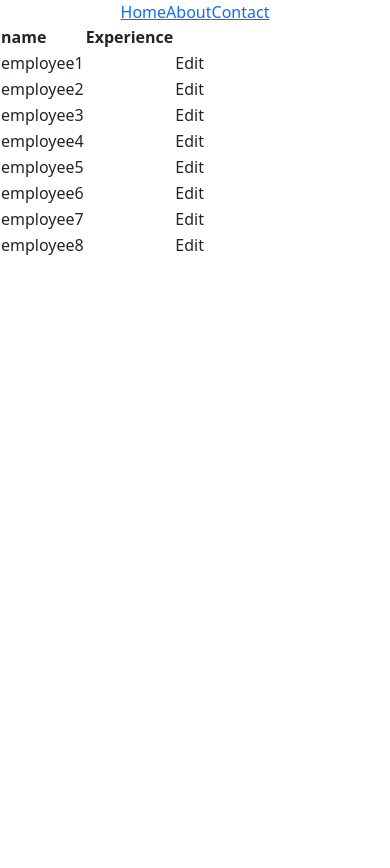
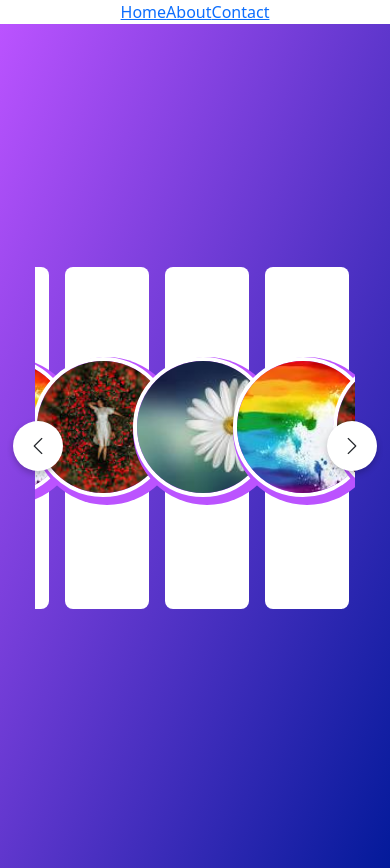
Before and after one commit to tirupathi2219/my-react-app-repo, a React (Create React App) app: page /about in a window 390 px wide. Before the commit the page ends 844 px from the top, so only its background shows below. Built offline with nearby package versions, Linux system fonts and the light colour scheme.

Commit message:
infiniteCarousel

```diff
--- /dev/null
+++ b/src/About.css
@@ -0,0 +1,119 @@
+/* Import Google font - Poppins */
+@import url('https://fonts.googleapis.com/css2?family=Poppins:wght@400;500;600&display=swap');
+* {
+  margin: 0;
+  padding: 0;
+  box-sizing: border-box;
+  font-family: "Poppins", sans-serif;
+}
+body {
+  display: flex;
+  padding: 0 35px;
+  align-items: center;
+  justify-content: center;
+  min-height: 100vh;
+  background: linear-gradient(to left top, #031A9A, #8B53FF);
+}
+.wrapper {
+  max-width: 1100px;
+  width: 100%;
+  position: relative;
+}
+.wrapper i {
+  top: 50%;
+  height: 50px;
+  width: 50px;
+  cursor: pointer;
+  font-size: 1.25rem;
+  position: absolute;
+  text-align: center;
+  line-height: 50px;
+  background: #fff;
+  border-radius: 50%;
+  box-shadow: 0 3px 6px rgba(0,0,0,0.23);
+  transform: translateY(-50%);
+  transition: transform 0.1s linear;
+}
+.wrapper i:active{
+  transform: translateY(-50%) scale(0.85);
+}
+.wrapper i:first-child{
+  left: -22px;
+}
+.wrapper i:last-child{
+  right: -22px;
+}
+.wrapper .carousel{
+  display: grid;
+  grid-auto-flow: column;
+  grid-auto-columns: calc((100% / 3) - 12px);
+  overflow-x: auto;
+  scroll-snap-type: x mandatory;
+  gap: 16px;
+  border-radius: 8px;
+  scroll-behavior: smooth;
+  scrollbar-width: none;
+}
+.carousel::-webkit-scrollbar {
+  display: none;
+}
+.carousel.no-transition {
+  scroll-behavior: auto;
+}
+.carousel.dragging {
+  scroll-snap-type: none;
+  scroll-behavior: auto;
+}
+.carousel.dragging .card {
+  cursor: grab;
+  user-select: none;
+}
+.carousel :where(.card, .img) {
+  display: flex;
+  justify-content: center;
+  align-items: center;
+}
+.carousel .card {
+  scroll-snap-align: start;
+  height: 342px;
+  list-style: none;
+  background: #fff;
+  cursor: pointer;
+  padding-bottom: 15px;
+  flex-direction: column;
+  border-radius: 8px;
+}
+.carousel .card .img {
+  background: #8B53FF;
+  height: 148px;
+  width: 148px;
+  border-radius: 50%;
+}
+.card .img img {
+  width: 140px;
+  height: 140px;
+  border-radius: 50%;
+  object-fit: cover;
+  border: 4px solid #fff;
+}
+.carousel .card h2 {
+  font-weight: 500;
+  font-size: 1.56rem;
+  margin: 30px 0 5px;
+}
+.carousel .card span {
+  color: #6A6D78;
+  font-size: 1.31rem;
+}
+
+@media screen and (max-width: 900px) {
+  .wrapper .carousel {
+    grid-auto-columns: calc((100% / 2) - 9px);
+  }
+}
+
+@media screen and (max-width: 600px) {
+  .wrapper .carousel {
+    grid-auto-columns: 100%;
+  }
+}
--- a/src/About.jsx
+++ b/src/About.jsx
@@ -1,30 +1,69 @@
-import { useEffect, useState } from "react";
+import styles from './About.module.scss'
+import 'bootstrap-icons/font/bootstrap-icons.css'
 
+import p1 from './assets/flower.jpg'
+import p2 from './assets/paint.jpg'
+import p3 from './assets/6.jpg'
+import { useEffect } from 'react'
 export default function About() {
-    const [tdata, setTdata] = useState([])
-    const [mName, setmName] = useState('')
-    const [mExp, setmExp] = useState('')
-    const [isEdit, setisEdit] = useState(tdata && tdata.map(()=> false ))
+    const arr = [p1, p2, p3]
+    let arrowicons, carousel, firstcardWidth
     useEffect(() => {
-        fetch("mockdata.json")
-            .then(resp => resp.json())
-            .then(data => { setTdata(data.data) })
-    }, [])
-    const handleEdit = (index, evt) => {
-        console.log('14==',isEdit);
+        carousel = document.querySelector(`.${styles.carousel}`)
+        arrowicons = document.querySelectorAll(`.${styles.wrapper} i`)
+        firstcardWidth = carousel.querySelector(`.${styles.card}`).offsetWidth;
+        const carouselChildren = [...carousel.children]
+        //get the number of cards that can fit in the carousel at once
+        let cardPerView = Math.round(carousel.offsetWidth / firstcardWidth)
 
-    }
-    console.log('11==', tdata);
+        //insert copies of the first few cards to begining of carousel for infinite scrolling
+        carouselChildren.slice(-cardPerView).reverse().forEach((card) =>{
+            carousel.insertAdjacentHTML("afterbegin", card.outerHTML);
+
+        })
+        //  //insert copies of the last few cards to begining of carousel for infinite scrolling
+         carouselChildren.slice(0, cardPerView).reverse().forEach((card) =>{
+            carousel.insertAdjacentHTML("beforeend", card.outerHTML);
+
+        })
+        arrowicons.forEach((icon) => {
+            icon.addEventListener("click", () => {
+                carousel.scrollLeft += icon.id === "left" ? -firstcardWidth : firstcardWidth;
+            })
+        })
+
+        const infiniteScroll = () => {
+            console.log('36==',carousel.scrollLeft);
+            if(Math.ceil(carousel.scrollLeft)-32 === 0) {
+                console.log("reahed left");
+                carousel.classList.add("no-transition");
+                carousel.scrollLeft = carousel.scrollWidth - (2 * carousel.offsetWidth);
+                carousel.classList.remove("no-transition");
+
+
+            } else if (carousel.scrollLeft === carousel.scrollWidth - carousel.offsetWidth) {
+                console.log('reahed right');
+                carousel.classList.add("no-transition");
+                carousel.scrollLeft = carousel.offsetWidth;
+                carousel.classList.remove("no-transition");
+
+            }
+        }
+        carousel.addEventListener("scroll", infiniteScroll)
+    },[])
+
     return (
-        <div>
-            <table>
-                <thead>
-                    <tr><th>name</th><th>Experience</th></tr>
-                </thead>
-                <tbody>
-                    {tdata.map((val, index) => <tr key={index} ><td>{isEdit[index] === true ? <input value={mName} onChange={(e)=> {setmName(e.target.value)}} /> : val.name}</td><td>{isEdit[index] === true ? <input value={mExp} onChange={(e) =>{setmExp(e.target.value)}} /> : val.experience}</td><td onClick={(e) => { handleEdit(index, e) }}>Edit</td></tr>)}
-                </tbody>
-            </table>
+        <div className={styles.bdy}>
+            <div className={styles.wrapper}>
+                <i id='left' className="bi bi-chevron-left"></i>
+                <ul className={styles.carousel}>
+                    {
+                        arr.map((item, index) => <li key={index} className={styles.card}> <div className={styles.img}><img src={item} alt='img not found' /></div> </li>)
+                    }
+                </ul>
+                <i id='right' className="bi bi-chevron-right"></i>
+
+            </div>
         </div>
     )
 }
--- /dev/null
+++ b/src/About.module.scss
@@ -0,0 +1,102 @@
+*{
+    margin:0;
+    padding:0;
+    box-sizing: border-box;
+}
+@media screen and (max-width: 900px) {
+    .wrapper {
+      .carousel {
+        $columnWidth: calc((100% / 3) - 9px);
+        grid-auto-columns: $columnWidth;
+      }
+    }
+  }
+  @media screen and (max-width: 600px) {
+    .wrapper {
+      .carousel {
+        grid-auto-columns: 100%;
+      }
+    }
+  }
+
+.bdy{
+    display:flex;
+    align-items: center;
+    justify-content: center;
+    min-height: 100vh;
+    background: linear-gradient(to left top, #031A9A, #BB53FF);
+    padding: 0 35px;
+.wrapper{
+    max-width: 1100px;
+    width: 100%;
+    position: relative;
+    i {
+        height: 50px;
+        width: 50px;
+        background-color: #fff;
+        text-align: center;
+        line-height: 50px;
+        border-radius: 50%;
+        cursor: pointer;
+        position: absolute;
+        top: 50%;
+        transform: translateY(-50%);
+        box-shadow: 0 3px 6px rgba(0,0,0,0.23);
+        font-size: 1.25rem;
+        &:first-child{
+            left:-22px;
+        }
+        &:last-child{
+            right:-22px;
+        }
+    }
+    .carousel{
+        display: grid;
+        grid-auto-flow: column;
+        grid-auto-columns: calc((100% / 3) - 12px);
+        gap:16px;
+        overflow-x: auto;
+        scroll-snap-type: x mandatory;
+        scroll-behavior: smooth;
+        scrollbar-width: 0;
+        &::-webkit-scrollbar {
+            display:none;
+        }
+
+        &:where(.card, .img) {
+            display: flex;
+            align-items: center;
+            justify-content: center;
+        }
+        .card{
+            scroll-snap-align: start;
+            list-style: none;
+            background-color: #fff;
+            border-radius: 8px;
+            height: 342px;
+            display: flex;
+            justify-content: center;
+            align-items: center;
+            flex-direction: column;
+            padding-bottom: 15px;
+            cursor: pointer;
+            .img{
+                background-color: #BB53FF;
+                width: 148px;
+                height:148px;
+                border-radius: 50%;
+                    img{
+                    width:140px;
+                    height:140px;
+                    object-fit: cover;
+                    border-radius: 50%;
+                    border:4px solid #fff;
+                }
+            }
+        }
+    }
+}
+}
+.no-transition {
+    scroll-behavior: auto;
+}
--- a/src/Contact.jsx
+++ b/src/Contact.jsx
@@ -1,4 +1,3 @@
-import { Link } from "react-router-dom"
 import 'bootstrap/dist/css/bootstrap.min.css';
 import 'bootstrap-icons/font/bootstrap-icons.css'
 import p1 from './assets/flower.jpg'
@@ -22,11 +21,11 @@ export default function Contact() {
         {
             arrowicons.forEach((icon) => {
                 icon.addEventListener("click", () => {
-                    carousel.scrollLeft += icon.id == "left" ? -firstImgWidth : firstImgWidth;
+                    carousel.scrollLeft += icon.id === "left" ? -firstImgWidth : firstImgWidth;
                 })
             })
         }
-    },[arrowicons])
+    },[])
     console.log('13==',firstImg,document.querySelector(`.${styles.carousel}`));
     let isDragStart = false, prevPageX, prevScrollLeft;
     let firstImgWidth = firstImg?.clientWidth +14; // getting first img width & adding 14 margin value
@@ -58,7 +57,7 @@ export default function Contact() {
                 <i id='left' className="bi bi-chevron-left"></i>
                 <div className={styles.carousel}>
                     {
-                        arr.map((item,index) => <img key={index} src={item} />)
+                        arr.map((item,index) => <img key={index} src={item} alt=''/>)
                     }
                 </div>
                 <i id='right' className="bi bi-chevron-right"></i>
```
Also changed, not shown: src/Aboutjscode.jsx (added, +84 -0 lines).
